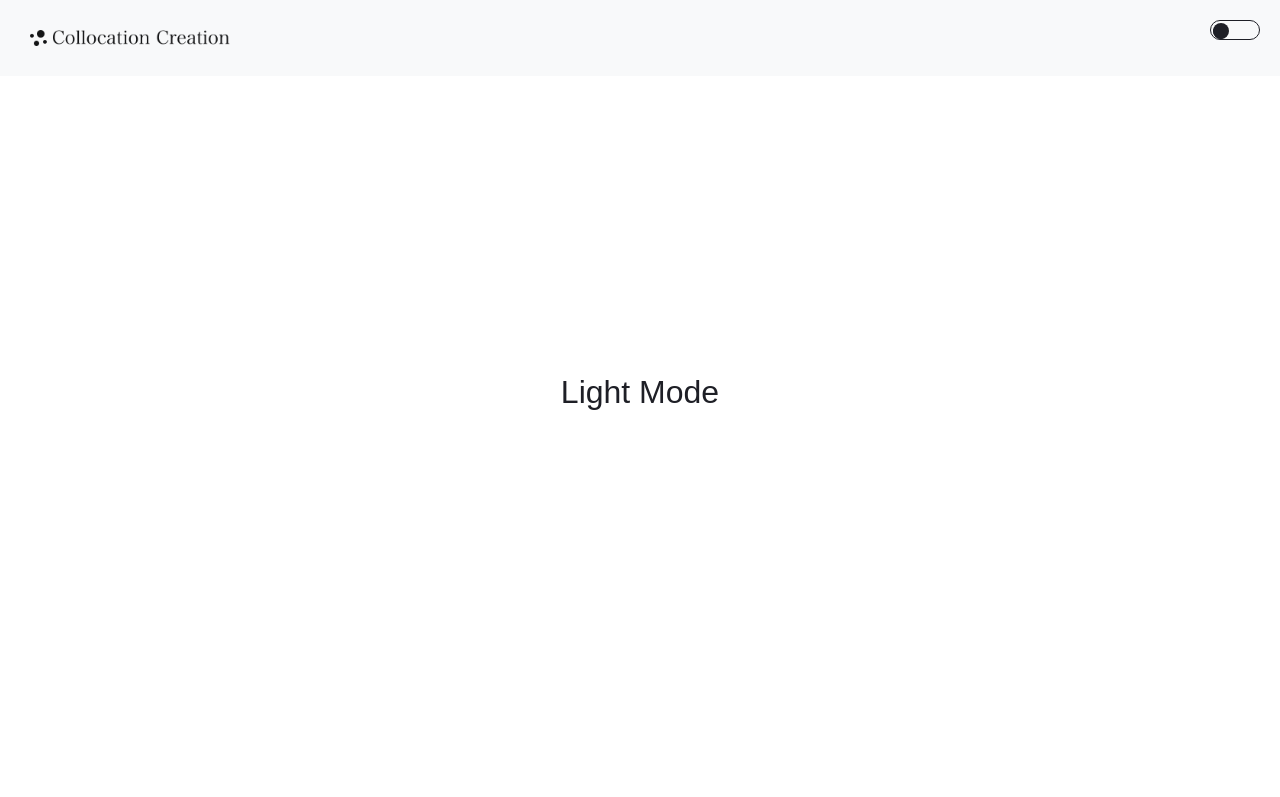
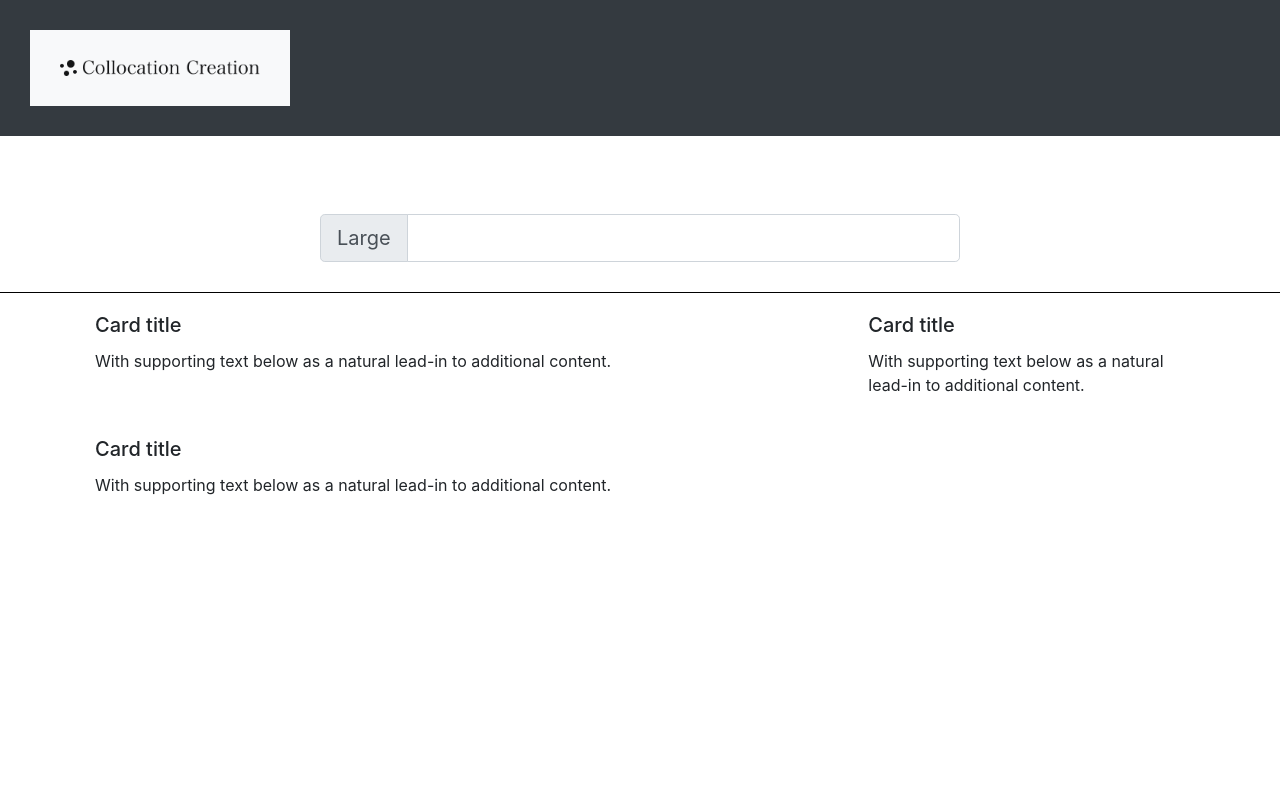
Before and after one commit to Bootcamp-Projects/collocation-creation, a plain HTML site: page index.html in a window 1280 px wide. Shown: the top 797 px of the page. Drawn offline with nearby package versions, Linux system fonts and the light colour scheme.

Commit message:
layout update

```diff
--- a/assets/css/style.css
+++ b/assets/css/style.css
@@ -15,6 +15,10 @@ h1 {
     float: left;
 }
 
+.row {
+    margin: 0 45px;
+}
+
 
 .input-group {
     width: 50%;
@@ -23,9 +27,28 @@ h1 {
 
 }
 
+.section-main {
+    border-right: 1px solid red;
+}
+
 .card {
     background: none;
     color: 141414;
-    border: 1px solid #141414;
+    /* border: 1px solid #141414; */
     padding: 30px;
+    border-radius: 0;
+    border: none;
 }
+
+.container {
+    border-top: 1px solid #000000;
+}
+
+
+
+@media (min-width: 992px) {
+.container {
+    max-width: 100%;
+
+}
+}
--- a/index.html
+++ b/index.html
@@ -11,20 +11,18 @@
     <link rel="stylesheet" href="assets/css/night-mode.css">
 </head>
 <body>
-    <!-- Nav
+    <!-- Nav -->
     <nav class="navbar navbar-dark bg-dark">
-        <a class="navbar-brand">Navbar</a>
-        <form class="form-inline">
-          <input class="form-control mr-sm-2" type="search" placeholder="Search" aria-label="Search">
-          <button class="btn btn-outline-success my-2 my-sm-0" type="submit">Search</button>
-        </form>
-      </nav>-->
+      <nav class="navbar navbar-dark bg-light">
+        <img src="assets/images/logo-dark.png" class="logo">
+    </nav>
+      </nav>
 
       <input type="checkbox" id="toggle-mode-cb" />
 
 
     <!--Night Mode Toggle-->
-    <div id="mode-wrapper">
+    <!-- <div id="mode-wrapper">
         <nav class="navbar navbar-dark bg-light">
             <img src="assets/images/logo-dark.png" class="logo">
         </nav>
@@ -43,7 +41,7 @@
     <div class="mode mode__dark">
         <p>Light Mode</p>
   </div>
-</div>
+</div> -->
 
 
 
@@ -57,25 +55,31 @@
     <input type="text" class="form-control" aria-label="Sizing example input" aria-describedby="inputGroup-sizing-lg">
   </div>
 
+  <div class="container">
+    <div class="row">
+      <div class="col-sm-8">
+        <div class="card-body">
+          <h5 class="card-title">Card title</h5>
+          <p class="card-text">With supporting text below as a natural lead-in to additional content.</p>
 
-<div class="row">
-    <div class="col-sm-6">
-      <div class="card">
+        </div>
+      </div>
+      <div class="col-sm-4">
         <div class="card-body">
-          <h5 class="card-title">Special title treatment</h5>
+          <h5 class="card-title">Card title</h5>
           <p class="card-text">With supporting text below as a natural lead-in to additional content.</p>
         </div>
       </div>
-    </div>
-    <div class="col-sm-6">
-      <div class="card">
+      <div class="col-sm">
         <div class="card-body">
-          <h5 class="card-title">Special title treatment</h5>
+          <h5 class="card-title">Card title</h5>
           <p class="card-text">With supporting text below as a natural lead-in to additional content.</p>
         </div>
       </div>
     </div>
   </div>
 
+
+
 </body>
 </html>
```
